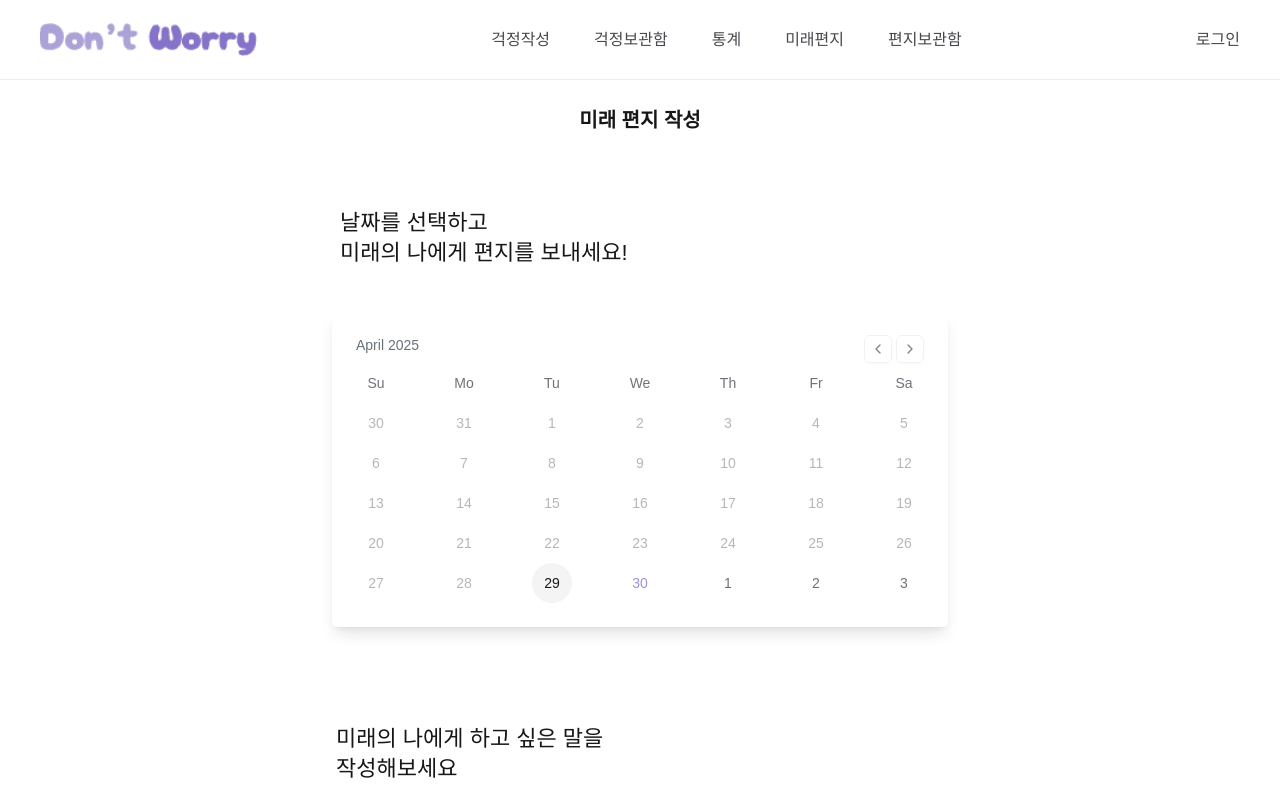
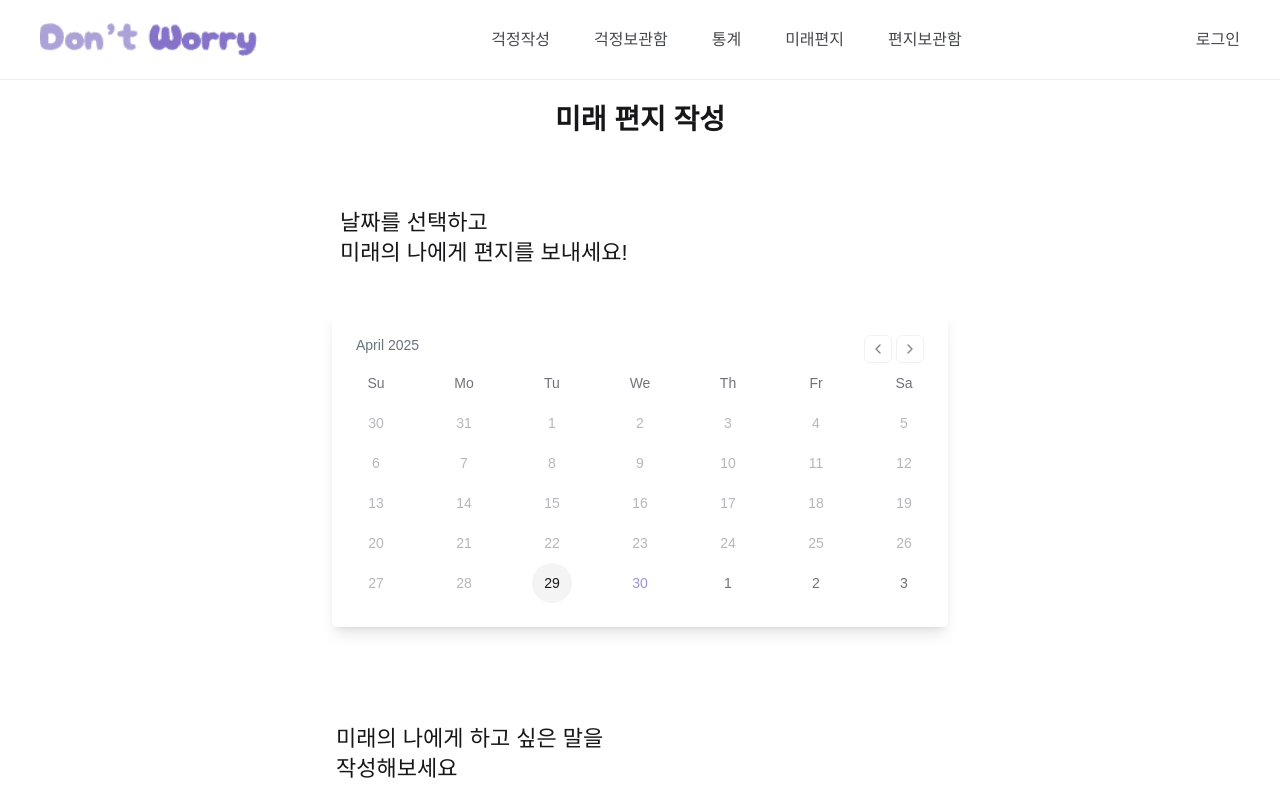
Before and after one commit to PomegranateBlue/dont_worry, a Next.js app: page /letter in a window 1280 px wide. Shown: the top 800 px of the page. Built offline with nearby package versions, Linux system fonts and the light colour scheme; no server answers; a web font is replaced by a local one.

Commit message:
💅css / 헤더에 데스크탑 폰트 적용

```diff
--- a/src/app/letterbox/page.tsx
+++ b/src/app/letterbox/page.tsx
@@ -67,7 +67,12 @@ const LetterBoxPage = () => {
     <section className="flex w-full max-w-[375px] md:max-w-[768px] xl:max-w-[1280px] pb-1.5 flex-col justify-center items-center bg-backgroundSet-card mx-auto">
       {/* 타이틀 */}
       <nav className="flex h-[56px] px-4 xl:px-0 justify-center items-center gap-5 self-stretch bg-backgroundSet-normal">
-        <Text variant="title1" color="label-normal" className="text-center">
+        <Text
+          variant="title1"
+          variant2="heading1"
+          color="label-normal"
+          className="text-center"
+        >
           미래 편지 보관함
         </Text>
       </nav>
--- a/src/components/letterComponents/CalendarStep.tsx
+++ b/src/components/letterComponents/CalendarStep.tsx
@@ -22,7 +22,12 @@ const CalendarStep = ({
     <section className="flex flex-col justify center items-center xl:pb-20">
       <nav className="flex h-[56px] px-4 justify-center items-center gap-5 xl:h-[80px] xl:px-10 self-stretch">
         <div className="w-full">
-          <Text variant="title1" color="label-normal" className="text-center">
+          <Text
+            variant="title1"
+            variant2="heading1"
+            color="label-normal"
+            className="text-center"
+          >
             미래 편지 작성
           </Text>
         </div>
--- a/src/components/letterComponents/CheckStep.tsx
+++ b/src/components/letterComponents/CheckStep.tsx
@@ -29,6 +29,7 @@ const CheckStep = ({
         <div className="w-full">
           <Text
             variant="title1"
+            variant2="heading1"
             color="label-normal"
             className="text-center font-pretendard text-[20px] font-semibold leading-[135%]"
           >
```
